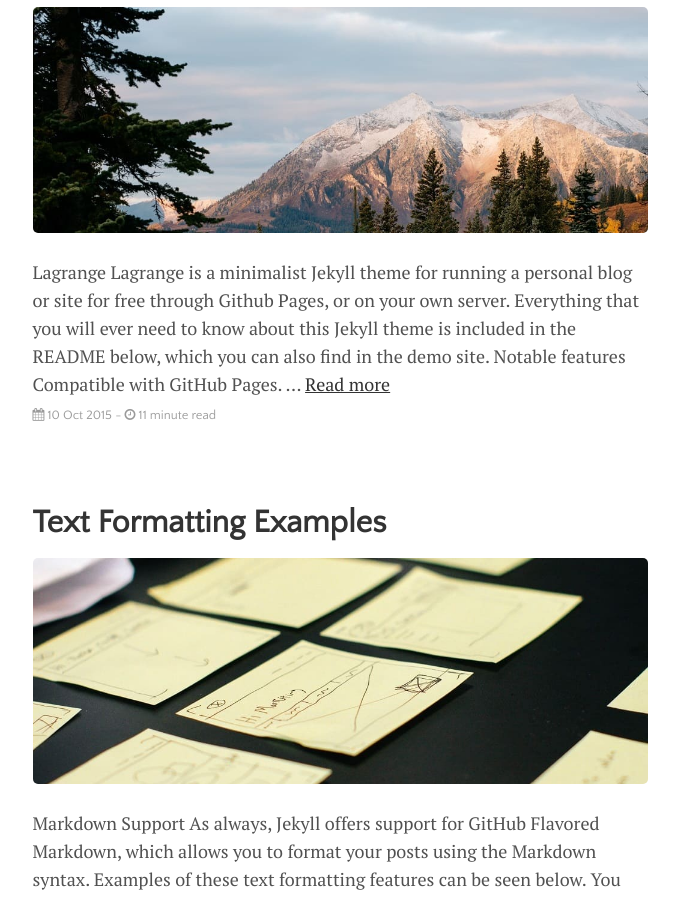
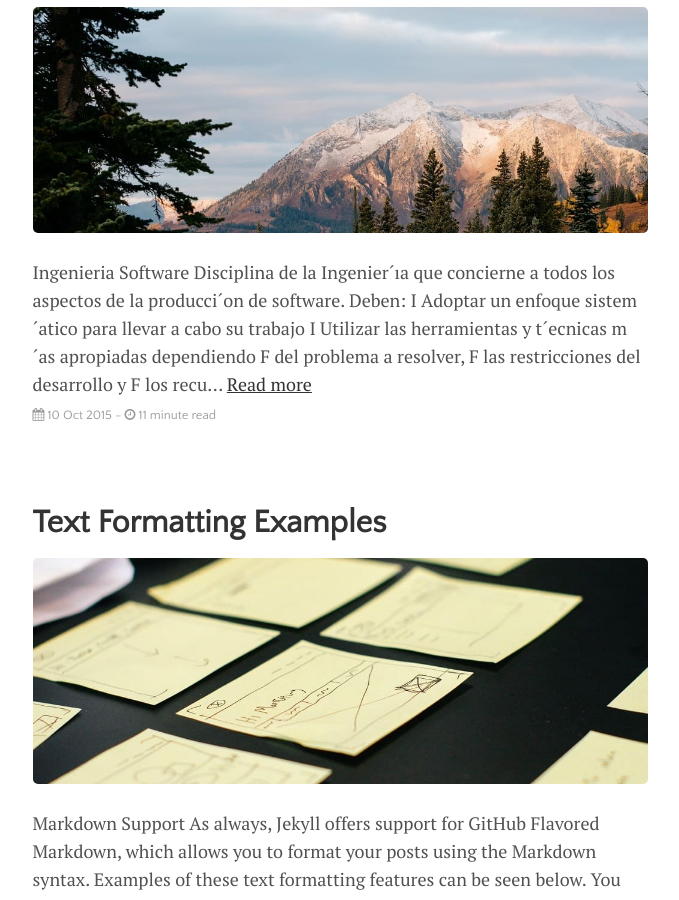
Before and after one commit to Anna-Montoya2020/Ingenieria-de-Software-Proyecto, a Jekyll site: the page built from index.html, in a window 1280 px wide and 900 px high, scrolled down 793 px. Shown: the whole window, without its empty margins (300-979 px from the left). Built offline with Jekyll 4.4.1, drawn with Linux system fonts in a browser that asks for light colours; the list of posts is cut into pages by our own code; some of the changed text lies outside the part shown.

Commit message:
modificacion
modificacion

```diff
--- a/_posts/2013-04-04-about-the-author.md
+++ b/_posts/2013-04-04-about-the-author.md
@@ -1,10 +1,10 @@
 ---
 layout: post
 title: "About the Author"
-author: "Paul Le"
+author: "Annabelle Montoya"
 categories: journal
 tags: [documentation,sample]
 image: cutting.jpg
 ---
 
-Hi there! I'm Paul. I’m a physics major turned programmer. Ever since I first learned how to program while taking a scientific computing for physics course, I have pursued programming as a passion, and as a career. Check out [my personal website](https://www.lenpaul.com/) for more information on my other projects (including more Jekyll themes!), as well as some of my writing.
+Hola soy Annabelle Montoya estudio la carrera de Ingenieria de Software.Estoy interesada en el tema de la seguridad informatica,me gusta la programacion aunque recien estoy comenzando espero que todo me vaya bien al momento de querer aprender nuevos temas relacionados con la tecnologia.
--- a/_posts/2015-10-10-getting-started.md
+++ b/_posts/2015-10-10-getting-started.md
@@ -7,11 +7,17 @@ tags: [documentation,sample]
 image: forest.jpg
 ---
 
-# Lagrange
+# Ingenieria Software
+Disciplina de la Ingenier´ıa que concierne a todos los aspectos de la producci´on de software.
+Deben:
+  I Adoptar un enfoque sistem´atico para llevar a cabo su trabajo
+  I Utilizar las herramientas y t´ecnicas m´as apropiadas dependiendo
+     F del problema a resolver,
+     F las restricciones del desarrollo y
+     F los recursos disponibles.
 
-Lagrange is a minimalist Jekyll theme for running a personal blog or site for free through [Github Pages](https://pages.github.com/), or on your own server. Everything that you will ever need to know about this Jekyll theme is included in the README below, which you can also find in [the demo site](https://lenpaul.github.io/Lagrange/).
 
-![alt text](https://user-images.githubusercontent.com/8409329/32631384-17107870-c56e-11e7-932f-deeb7c12e4db.png "Lagrange Demo Image")
+![alt text](https://user-images.githubusercontent.com/8409329/32631384-17107870-c56e-11e7-932f-deeb7c12e4db.png "Ingenieria Demo Image")
 
 ## Notable features
 
```
